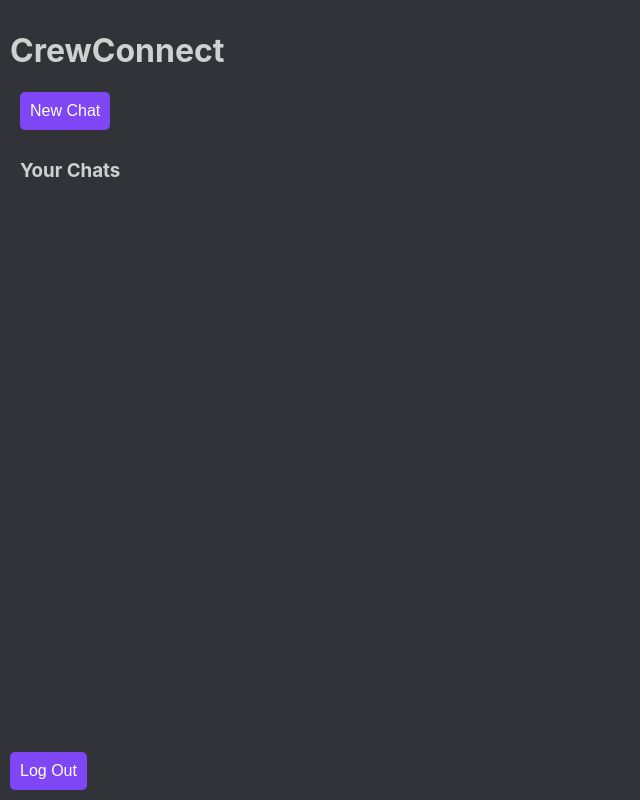
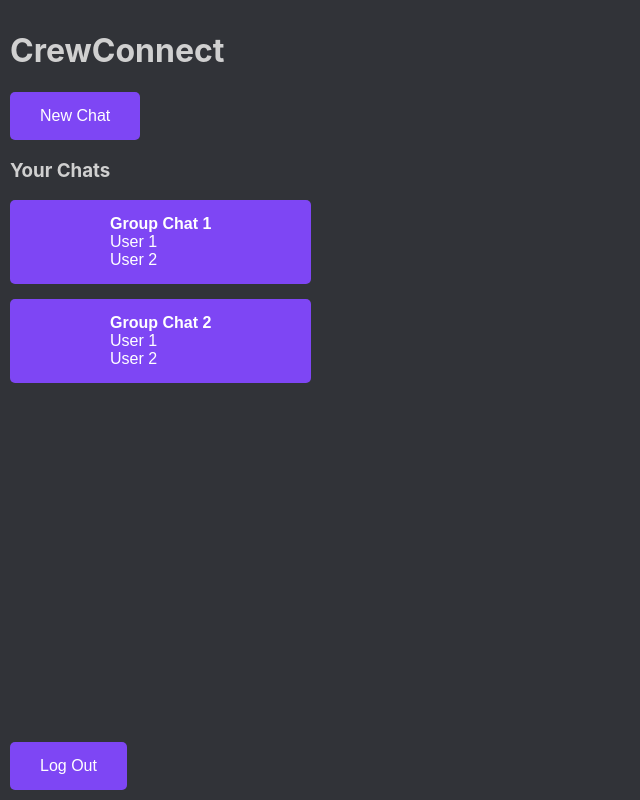
Before and after one commit to CooperCrew/crew-connect, a React (Create React App) app in the folder react-app/: page / in a window 1280 px wide. Both pictures are taken after typing "Sample", "Sample123" into the empty fields and a click on the button "Log In". Shown: the whole page, without its empty margins (0-640 px from the left). Built offline with nearby package versions, Linux system fonts and the light colour scheme.

Commit message:
Functionality Additions

```diff
--- a/react-app/src/App.js
+++ b/react-app/src/App.js
@@ -8,7 +8,28 @@ import NewChat from './NewChat';
 
 // External variable declarations
 
-let newChatId = 1; // ID used for new chats
+let newChatId = 3; // ID used for new chats
+
+let test_chats = [
+    {
+        id: 1,
+        users: ["User 1", "User 2"],
+        name: 'Group Chat 1',
+        messages: [
+            { sender: 'User 1', text: 'Hello' },
+            { sender: 'User 2', text: 'Hi there' },
+        ],
+    },
+    {
+        id: 2,
+        users: ["User 1", "User 2"],
+        name: 'Group Chat 2',
+        messages: [
+            { sender: 'User 1', text: 'Hey' },
+            { sender: 'User 2', text: 'What\'s up?' },
+        ],
+    },
+];
 
 // Main application
 
@@ -18,7 +39,8 @@ const App = () => {
 
     const [loggedIn, setLoggedIn] = useState(false); // Boolean for logging in
     const [selectedChatId, setSelectedChatId] = useState(null); // Integer for chat selection
-    const [chats, setChats] = useState([]); // List of chats
+    const [chats, setChats] = useState(test_chats); // List of chats
+
 
     // Handler for logging in, pending login logic
 
@@ -41,9 +63,23 @@ const App = () => {
     // Handler for creating a new chat
 
     const handleCreateChat = (users, name) => {
-        const newChat = { id: newChatId, users, name, messages: [] };
+        const newChat = { id: newChatId, users, name, messages: []};
         setChats([...chats, newChat]);
         setSelectedChatId(newChatId++);
+    };
+
+
+    const handleSendMessage = (chatId, message) => {
+        const newChats = chats.map((chat) => {
+            if (chat.id === chatId) {
+                return {
+                    ...chat,
+                    messages: [...chat.messages, { sender: "You", text: message }]
+                };
+            }
+            return chat;
+        });
+        setChats(newChats);
     };
 
     // Showing the login page
@@ -56,7 +92,12 @@ const App = () => {
 
     if (selectedChatId) {
         const selectedChat = chats.find((chat) => chat.id === selectedChatId);
-        return <Chat chat={selectedChat} setSelectedChatId={setSelectedChatId} />;
+        return ( <Chat
+            chat={selectedChat}
+            setSelectedChatId={setSelectedChatId}
+            onSendMessage={handleSendMessage}
+            />
+        );
     }
 
     // Return main HTML for home page
@@ -72,7 +113,7 @@ const App = () => {
                 chats={chats}
                 onSelect={handleSelectChat}
             />
-            <button onClick={handleLogout} className="log-out">Log Out</button>
+            <button onClick={handleLogout} className="bottom">Log Out</button>
         </div>
     );
 
--- a/react-app/src/Chat.js
+++ b/react-app/src/Chat.js
@@ -1,15 +1,101 @@
 // Imports
 
-import React from 'react';
+import React, {useState} from 'react';
+
+// Renderer for list of Messages
+
+const MessageList = ({messages}) => {
+    return (
+        <div>
+            {messages.map((message, index) => (
+                <Message key={index} sender={message.sender} text={message.text} />
+            ))}
+        </div>
+    );
+};
+
+// Renderer for each message
+
+const Message = ({id, sender, text}) => {
+    return (
+        <div>
+            <strong>{sender}: </strong>
+            <span>{text}</span>
+        </div>
+    );
+};
+
+// Renderer for the message form
+
+const NewMessageForm = ({newMessage, onNewMessageChange, onSendMessage}) => {
+
+    // Handler if the user presses enter
+
+    const handleKeyPress = (event) => {
+        if (event.key === "Enter") {
+            event.preventDefault();
+            onSendMessage();
+        }
+    };
+
+    // Return message form HTML
+
+    return (
+        <div className='send-form'>
+            <input
+                type="text"
+                value={newMessage}
+                onChange={onNewMessageChange}
+                onKeyPress={handleKeyPress}
+                placeholder="Type a message..."
+            />
+            <button onClick={onSendMessage}>Send</button>
+        </div>
+    );
+};
 
 // When the user wants to view a chat
 
-const Chat = ({chat, setSelectedChatId}) => {
+const Chat = ({chat, setSelectedChatId, onSendMessage}) => {
 
-    // A function to go back to the main screen
+    // Variable Declarations
+
+    const [message, setMessage] = useState('');
+
+    // Function to go back to the main screen
 
     const handleBack = () => {
         setSelectedChatId(null);
+    };
+
+    // Function to set the message
+
+    const handleNewMessageChange = (event) => {
+
+        if (event.target.value === "") {
+            return;
+        }
+
+        setMessage(event.target.value);
+    };
+
+    // Function to send the message
+
+    const handleSendMessage = () => {
+
+        if (message === "") {
+            return;
+        }
+
+        onSendMessage(message);
+
+        const newMessage = {
+            sender: "you",
+            text: message
+        };
+
+        chat.messages=[...chat.messages, newMessage];
+        setMessage("");
     };
 
     // Return chat HTML
@@ -17,17 +103,21 @@ const Chat = ({chat, setSelectedChatId}) => {
     return (
         <div className='page'>
             <h1>{chat.name}</h1>
-            <h4>Members:&ensp;
-                {chat.users.map((user) => (
-                <span>{user}&emsp;</span>
-                ))}
-            </h4>
-            <ul>
-                {chat.messages.map((message) => (
-                    <li key={message.id}>{message.user}+": "+{message.text}</li>
-                ))}
-            </ul>
-            <button onClick={handleBack}>Back</button>
+            <b>Members:&ensp;</b>
+            {chat.users.map((user) => (
+            <span>{user}&emsp;</span>
+            ))}
+            <br></br>
+            <br></br>
+            <MessageList
+                messages={chat.messages}
+            />
+            <NewMessageForm
+                newMessage={message}
+                onNewMessageChange={handleNewMessageChange}
+                onSendMessage={handleSendMessage}
+            />
+            <button onClick={handleBack} className="bottom">Back</button>
         </div>
     );
 };
--- a/react-app/src/ChatList.js
+++ b/react-app/src/ChatList.js
@@ -9,11 +9,13 @@ const ChatList = ({chats, onSelect}) => {
     // Return chat list HTML
 
     return (
-        <div className='page'>
+        <div className='list'>
             <h3>Your Chats</h3>
                 {chats.map((chat) => (
                     <button key={chat.id} onClick={() => onSelect(chat.id)}>
-                        {chat.name}
+                        <b>{chat.name}</b>{chat.users.map((user) => (
+                            <span>{user}&emsp;</span>
+                            ))}
                     </button>
 
                 ))}
--- a/react-app/src/Login.js
+++ b/react-app/src/Login.js
@@ -109,6 +109,10 @@ const Login = ({onLogin}) => {
             />
 
             <button type="submit">Create Account</button>
+            <p>
+                Back to{' '}
+                <a href="#" onClick={toggleCreateAccount} style ={{"color": "#0f85c1"}}>login</a>
+            </p>
             </form>
             )}
         </div>
--- a/react-app/src/NewChat.js
+++ b/react-app/src/NewChat.js
@@ -44,9 +44,9 @@ const NewChat = ({onCreate}) => {
     // HTML for popup
 
     return (
-        <div className = "popup-form">
+        <div>
             <button type="button" onClick={togglePopup}>New Chat</button>
-            {isOpen && <Popup
+            {isOpen && <Popup class="popup-form"
                 content={<>
                     <h1>Create New Chat</h1>
                     <form onSubmit={handleSubmit}>
@@ -61,7 +61,7 @@ const NewChat = ({onCreate}) => {
                             type="text"
                             id="users"
                             placeholder="Users"
-                            size="90"
+                            size="85"
                             required
                             value={users}
                             onChange={(event) => setUsers(event.target.value.split(","))}
--- a/react-app/src/index.css
+++ b/react-app/src/index.css
@@ -12,6 +12,8 @@ code {
   font-family: source-code-pro, Menlo, Monaco, Consolas, 'Courier New',
     monospace;
 }
+
+/* Container Styling */
 
 .container {
   display: flex;
@@ -29,6 +31,8 @@ code {
 .container p {
   color: #8a8e94;
 }
+
+/* Form Styling */
 
 .form {
   display: flex;
@@ -58,14 +62,18 @@ code {
   background-color: #8962ee;
 }
 
+/* Page Styling */
+
 .page {
+  display: flex;
+  flex-direction: column;
   padding: 10px;
   background-color: #313338;
   color: #d0d0d0;
 }
 
 .page button {
-  padding: 10px;
+  padding: 15px 30px;
   border-radius: 5px;
   margin-left: 0px;
   border: none;
@@ -75,11 +83,21 @@ code {
   cursor: pointer;
 }
 
-.page ul {
-  list-style-type: none;
-  margin: 0;
-  padding: 0;
-  margin-bottom: 5px;
+.page input {
+  margin-top: 10px;
+  margin-right: 10px;
+  padding: 10px;
+  border-radius: 5px;
+  border: 1px solid #ccc;
+}
+
+/* Chat List Styling */
+
+.list button {
+  display: flex;
+  margin-bottom: 15px;
+  padding: 15px 100px;
+  flex-direction: column;
 }
 
 /* Styles for pop-ups */
@@ -145,9 +163,9 @@ code {
   margin-right: 20px;
 }
 
-/* Log Out Button Positioning */
+/* Bottom Button Positioning */
 
-.log-out {
+.bottom {
   position: absolute;
   bottom: 0;
   margin-bottom: 10px;
```
